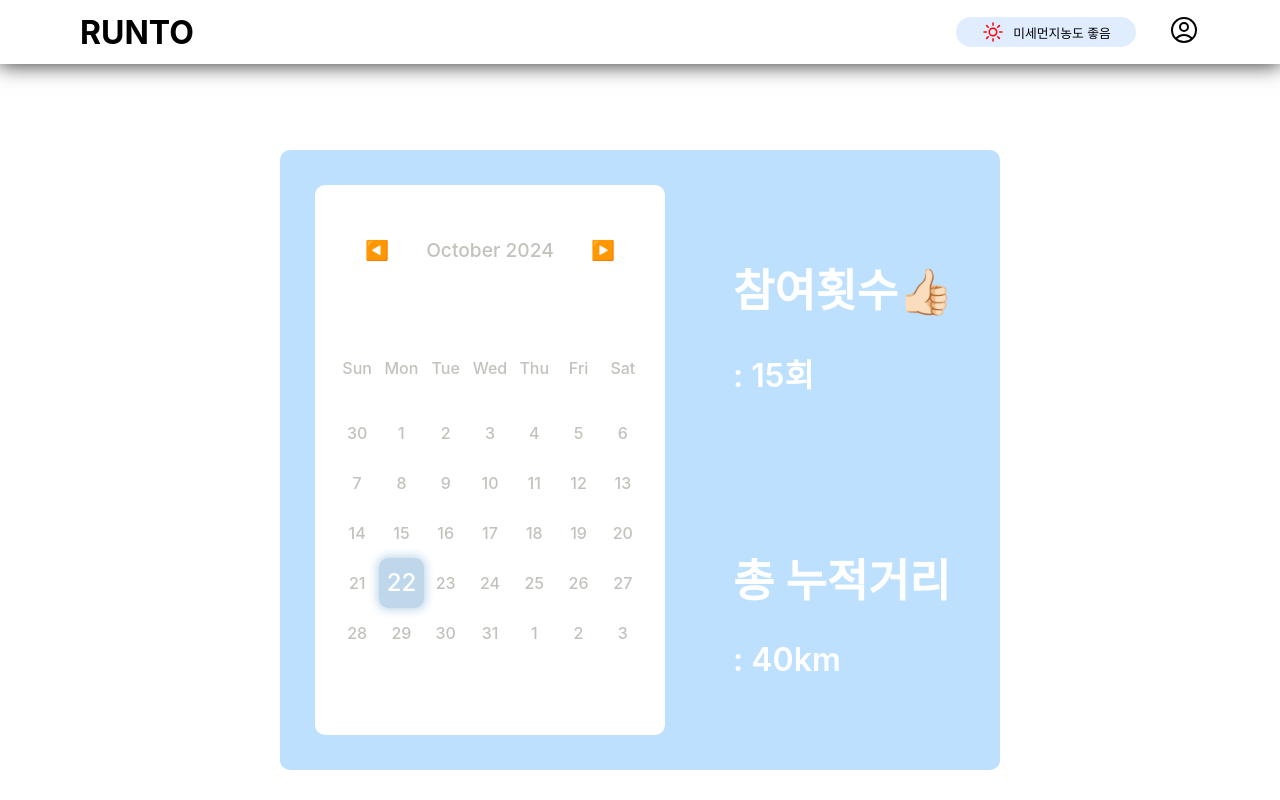
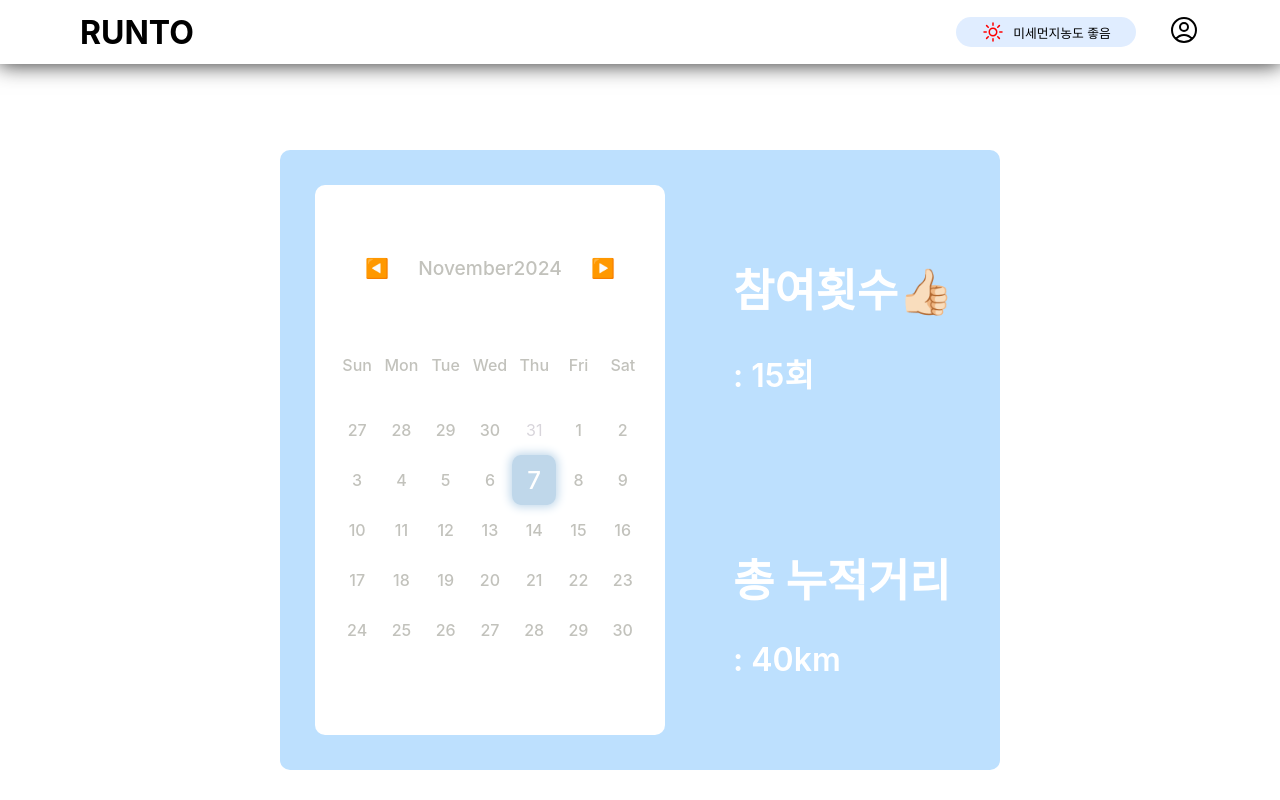
Before and after one commit to hanzanhae/Final_Project, a React (Create React App) app: page / in a window 1280 px wide. Built offline with nearby package versions, Linux system fonts and the light colour scheme.

Commit message:
✨Feat : 달력 데이터 기능 구현

```diff
--- a/src/components/Calendar.jsx
+++ b/src/components/Calendar.jsx
@@ -1,4 +1,4 @@
-import React from 'react';
+import React, { useState } from 'react';
 import styled from 'styled-components';
 //import axios from 'axios';
 
@@ -20,17 +20,41 @@ const Calendar = () => {
   //setEvent(mockData);
   //}, []);
 
-  // 날짜 배열 생성 함수
+  const [currentMonth, setCurrentMonth] = useState(new Date());
 
-  const createDaysArray = (prevDays, currentDays, nextDays) => {
-    return [...prevDays, ...currentDays, ...nextDays];
+  const getDaysInMonth = (month, year) => {
+    return new Date(year, month + 1, 0).getDate();
   };
 
-  const prevDays = [30]; // 이전 달의 마지막 날짜
-  const currentDays = Array.from({ length: 31 }, (_, i) => i + 1); // 현재 달 날짜
-  const nextDays = [1, 2, 3]; // 다음 달의 날짜
+  const getFirstDayOfMonth = (month, year) => {
+    return new Date(year, month, 1).getDay();
+  };
 
-  const daysArray = createDaysArray(prevDays, currentDays, nextDays);
+  const handlePrevMonth = () => {
+    setCurrentMonth(new Date(currentMonth.getFullYear(), currentMonth.getMonth() - 1));
+  };
+
+  const handleNextMonth = () => {
+    setCurrentMonth(new Date(currentMonth.getFullYear(), currentMonth.getMonth() + 1));
+  };
+
+  const daysInMonth = getDaysInMonth(currentMonth.getMonth(), currentMonth.getFullYear());
+  const firstDayOfMonth = getFirstDayOfMonth(currentMonth.getMonth(), currentMonth.getFullYear());
+
+  // 현재 달의 날짜 배열
+  const currentDays = Array.from({ length: daysInMonth }, (_, i) => i + 1);
+
+  // 이전 달 날짜 계산
+  const prevDaysCount = firstDayOfMonth; // 필요한 이전 달 날짜 수
+  const prevMonthLastDay = getDaysInMonth(currentMonth.getMonth() - 1, currentMonth.getFullYear());
+  const prevDays = Array.from({ length: prevDaysCount }, (_, i) => prevMonthLastDay - i).reverse();
+
+  const totalDays = prevDays.length + currentDays.length;
+  const nextDaysCount = Math.max(0, 35 - totalDays);
+  const nextDays = Array.from({ length: nextDaysCount }, (_, i) => i + 1);
+
+  // 모든 날짜 배열
+  const daysArray = [...prevDays, ...currentDays, ...nextDays];
 
   return (
     <Box>
@@ -38,9 +62,12 @@ const Calendar = () => {
         <Left>
           <CalendarContainer>
             <Month>
-              <PrevButton>◀️</PrevButton>
-              <Date>October 2024</Date>
-              <NextButton>▶️</NextButton>
+              <PrevButton onClick={handlePrevMonth}>◀️</PrevButton>
+              <Year>
+                {currentMonth.toLocaleString('default', { month: 'long' })}
+                {currentMonth.getFullYear()}
+              </Year>
+              <NextButton onClick={handleNextMonth}>▶️</NextButton>
             </Month>
             <Weekdays>
               {['Sun', 'Mon', 'Tue', 'Wed', 'Thu', 'Fri', 'Sat'].map((day) => (
@@ -49,8 +76,24 @@ const Calendar = () => {
             </Weekdays>
             <Days>
               {daysArray.map((day, index) => {
-                const Component = day === 22 ? Today : day < 1 ? PrevDay : day > 31 ? NextDay : Day;
-                return <Component key={index}>{day}</Component>;
+                const isToday =
+                  day === new Date().getDate() &&
+                  currentMonth.getMonth() === new Date().getMonth() &&
+                  currentMonth.getFullYear() === new Date().getFullYear();
+
+                // 날짜가 현재 달의 날짜인지 확인
+                const isCurrentMonthDate = day > 0 && day <= daysInMonth;
+
+                // 스타일 적용
+                if (isToday) {
+                  return <TodayDate key={index}>{day}</TodayDate>;
+                } else if (isCurrentMonthDate) {
+                  return <DaysDate key={index}>{day}</DaysDate>;
+                } else if (day > daysInMonth) {
+                  return <NextDate key={index}>{day}</NextDate>; // 다음 달 날짜 스타일
+                } else {
+                  return <PrevDate key={index}>{day}</PrevDate>; // 이전 달 날짜 스타일
+                }
               })}
             </Days>
           </CalendarContainer>
@@ -78,7 +121,7 @@ const Box = styled.div`
 
 const Container = styled.div`
   width: 720px;
-  min-height: 550px;
+  height: ${(props) => props.height}px; /* 동적으로 높이 설정 */
   margin: 0 auto;
   padding: 5px;
   color: white;
@@ -114,7 +157,7 @@ const Month = styled.div`
   padding: 0 50px;
   font-size: 1.2rem;
   font-weight: 550;
-  margin-bottom: 70px;
+  margin-bottom: 50px;
 `;
 
 const Weekdays = styled.div`
@@ -143,11 +186,11 @@ const Days = styled.div`
   font-weight: 500;
   display: flex;
   flex-wrap: wrap;
-  justify-content: space-between;
-  margin-bottom: 20px;
+  justify-content: flex-start;
+  margin-bottom: 5px;
 `;
 
-const Day = styled.div`
+const DaysDate = styled.div`
   width: 14.28%;
   height: 50px;
   cursor: pointer;
@@ -163,17 +206,17 @@ const Day = styled.div`
   color: #c2c2bc;
 `;
 
-const PrevDay = styled(Day)`
+const PrevDate = styled(DaysDate)`
   color: #d8d5db;
   font-weight: 400;
 `;
 
-const NextDay = styled(Day)`
+const NextDate = styled(DaysDate)`
   color: #d8d5db;
   font-weight: 400;
 `;
 
-const Today = styled(Day)`
+const TodayDate = styled(DaysDate)`
   color: white;
   background: #bfd7ea;
   font-size: 1.5rem;
@@ -183,7 +226,7 @@ const Today = styled(Day)`
 const PrevButton = styled.div`
   cursor: pointer;
 `;
-const Date = styled.div``;
+const Year = styled.div``;
 
 const NextButton = styled.div`
   cursor: pointer;
```
